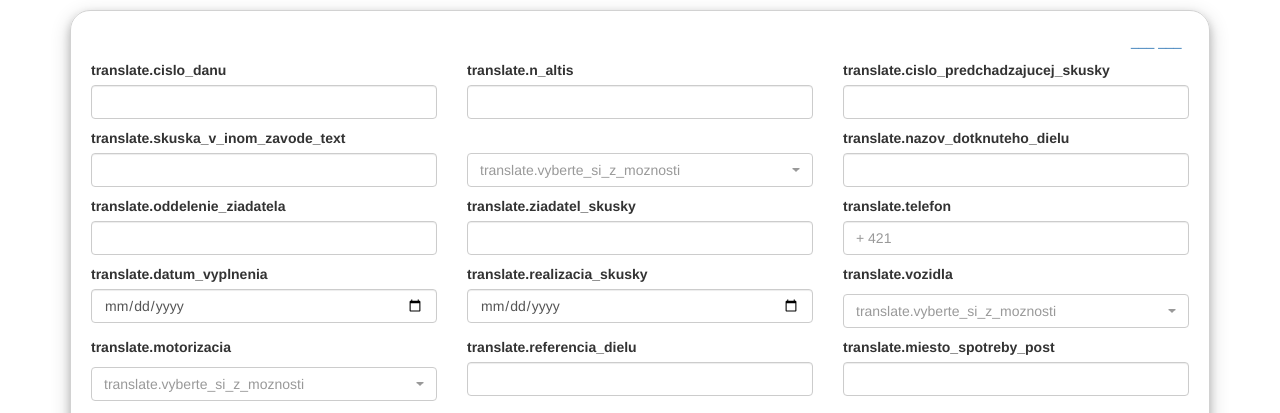
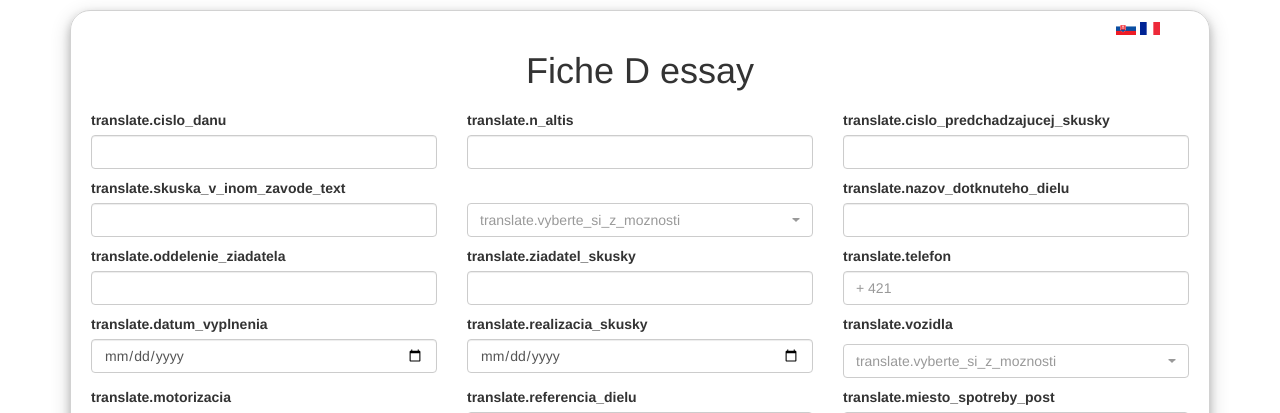
Before and after one commit to 8brano7/fiche_dessais, a Symfony app: template templates/default/zoznam.html.twig in a window 1280 px wide. Shown: the top 413 px of the page. Run offline with Twig, Linux system fonts and the light colour scheme; the template is opened without the code that fills it, so the values that code supplies are empty; some libraries are stand-ins or nearby versions.

Commit message:
Opravené prepínanie jazykov

```diff
--- a/templates/default/zoznam.html.twig
+++ b/templates/default/zoznam.html.twig
@@ -81,8 +81,30 @@
 
 <form id="zaznam-form">
     <div id="zoznam-container" class="container">
-        <a class="flag-icon-sk "    href="localhost:8000/sk">___</a>
-        <a class="flag-icon-fr "   href="localhost:8000/fr/">___</a>
+        <h1><center>Fiche D essay</center></h1>
+        <div style="position: absolute; top: 2rem; right: 12rem;">
+            <a href="http://localhost:8000/sk">
+                <svg xmlns="http://www.w3.org/2000/svg" viewBox="0 0 9 6" style="width: 2rem;">
+                    <title>Flag of Slovakia</title>
+                    <rect width="9" height="6" fill="#ee1c25"/>
+                    <rect width="9" height="4" fill="#0b4ea2"/>
+                    <rect width="9" height="2" fill="#fff"/>
+                    <g>
+                        <path fill="#fff" d="M3.16255,4.635c-0.53781-0.25905-1.3071-0.77323-1.3071-1.79033,0-1.01711,0.04863-1.47967,0.04863-1.47967h1.25847,1.2585s0.04864,0.46256,0.04864,1.47967c0,1.0171-0.76929,1.53128-1.30714,1.79033z"/>
+                        <path fill="#ee1c25" d="M3.16255,4.5c-0.4934-0.23766-1.19917-0.70938-1.19917-1.64251,0-0.933128,0.044612-1.35749,0.044612-1.35749h1.15456,1.15459s0.044626,0.424365,0.044626,1.35749c0,0.933128-0.705776,1.40485-1.19921,1.64251z"/>
+                        <path fill="#fff" d="m3.26808,2.61284c0.133599,0.00216,0.394255,0.00739,0.626352-0.070273,0,0-0.00613,0.083055-0.00613,0.179805,0,0.096773,0.00613,0.179822,0.00613,0.179822-0.21289-0.07125-0.4758-0.07273-0.62635-0.07082v0.515391h-0.211033v-0.515391c-0.150545-0.00191-0.41345-0.0004252-0.626352,0.070815,0,0,0.00613-0.083049,0.00613-0.179822,0-0.09675-0.00613-0.179805-0.00613-0.179805,0.2321,0.077665,0.492753,0.072432,0.626352,0.070273v-0.323676c-0.121766-0.00108-0.297234,0.00473-0.49563,0.071126,0,0,0.00613-0.083055,0.00613-0.179822,0-0.096756-0.00613-0.179811-0.00613-0.179811,0.198103,0.066283,0.373356,0.072192,0.495088,0.071137-0.00626-0.20498-0.06597-0.46332-0.06597-0.46332s0.12289,0.00959,0.172016,0.00959c0.049178,0,0.172031-0.00959,0.172031-0.00959s-0.059695,0.258346-0.065964,0.463301c0.121741,0.00106,0.296989-0.00485,0.495086-0.071137,0,0-0.00613,0.083055-0.00613,0.179811,0,0.096767,0.00613,0.179822,0.00613,0.179822-0.198388-0.066392-0.373863-0.072207-0.495627-0.071126v0.323676z"/>
+                        <path fill="#0b4ea2" d="m3.1625,3.29094c-0.24847,0-0.381562,0.344688-0.381562,0.344688s-0.073834-0.163438-0.276562-0.163438c-0.137161,0-0.238243,0.12201-0.3025,0.235,0.24954,0.39705,0.64768,0.64207,0.96062,0.79281,0.31299-0.15075,0.71139-0.39571,0.96094-0.79281-0.064256-0.11299-0.165339-0.235-0.3025-0.235-0.202734,0-0.276875,0.163438-0.276875,0.163438s-0.133073-0.344688-0.381562-0.344688z"/>
+                    </g>
+                </svg>
+            </a>
+            <a href="http://localhost:8000/fr/">
+                <svg xmlns="http://www.w3.org/2000/svg" viewBox="0 0 3 2" style="width: 2rem;">
+                    <rect width="3" height="2" fill="#ED2939"/>
+                    <rect width="2" height="2" fill="#fff"/>
+                    <rect width="1" height="2" fill="#002395"/>
+                </svg>
+            </a>
+        </div>
         <div class="row">
             <div class="col-md-4">
                 <label for="exampleInputEmail1">{{ 'translate.cislo_danu' | trans }}</label>
```
